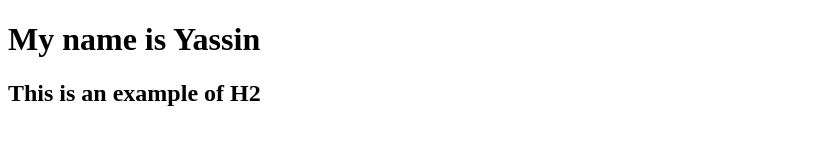
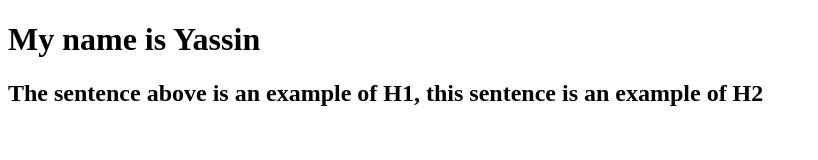
Before and after one commit to Silent-yo/first-github-project, a plain HTML site: page index.html in a window 1280 px wide. Shown: the whole page, without its empty margins (0-818 px from the left). Drawn offline with Linux system fonts and the light colour scheme.

Commit message:
Modified second line

```diff
--- a/index.html
+++ b/index.html
@@ -8,6 +8,6 @@
 </head>
 <body>
     <h1>My name is Yassin</h1>
-    <h2>This is an example of H2</h2>
+    <h2>The sentence above is an example of H1, this sentence is an example of H2</h2>
 </body>
 </html>
```
